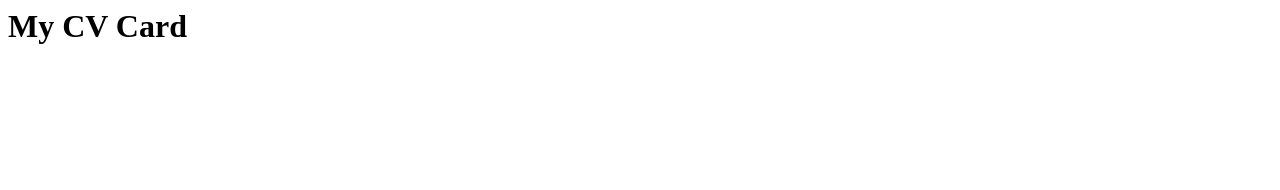
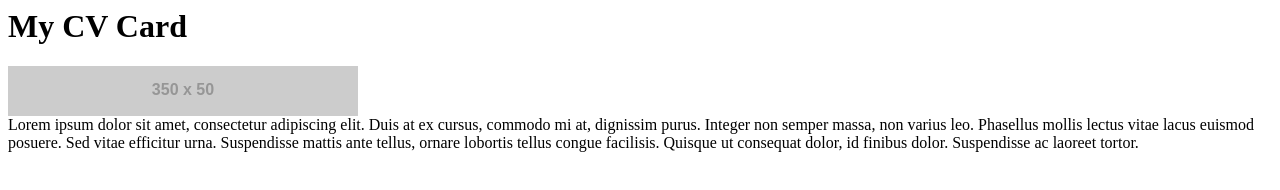
Before and after one commit to iamzvv/rsschool-cv, a plain HTML site: page index.html in a window 1280 px wide. Drawn offline with Linux system fonts and the light colour scheme; placeholder pictures from the web are drawn by us.

Commit message:
fix: корректировка задания

```diff
--- a/index.html
+++ b/index.html
@@ -5,5 +5,19 @@
 
 <body>
     <h1>My CV Card</h1>
+    <div class="my_photo">
+        <img src="http://placehold.it/350x50" alt="my_photo">
+    </div>
+
+    <div class="about_me">
+        Lorem ipsum dolor sit amet, consectetur adipiscing elit.
+        Duis at ex cursus, commodo mi at, dignissim purus.
+        Integer non semper massa, non varius leo.
+
+        Phasellus mollis lectus vitae lacus euismod posuere.
+        Sed vitae efficitur urna. Suspendisse mattis ante tellus, ornare lobortis
+        tellus congue facilisis. Quisque ut consequat dolor, id finibus dolor.
+        Suspendisse ac laoreet tortor.
+    </div>
 </body>
 </html>
```
